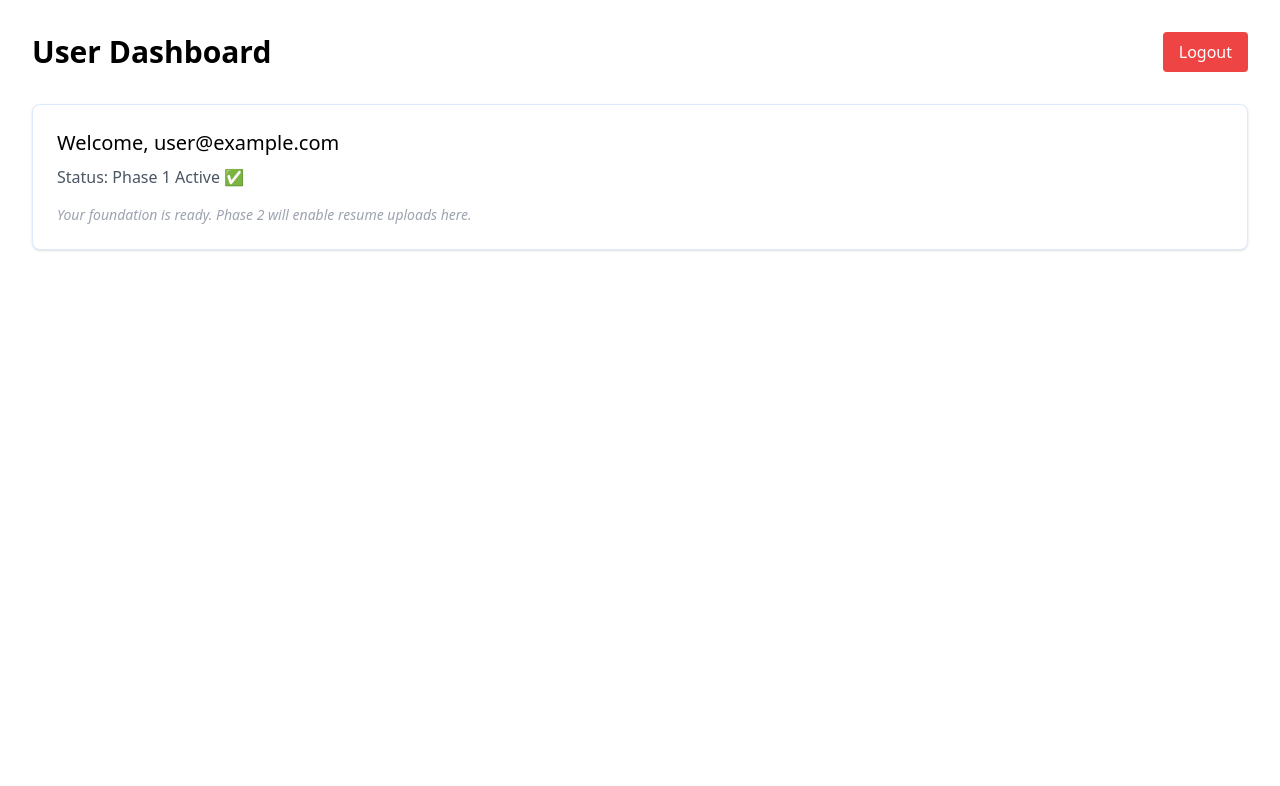
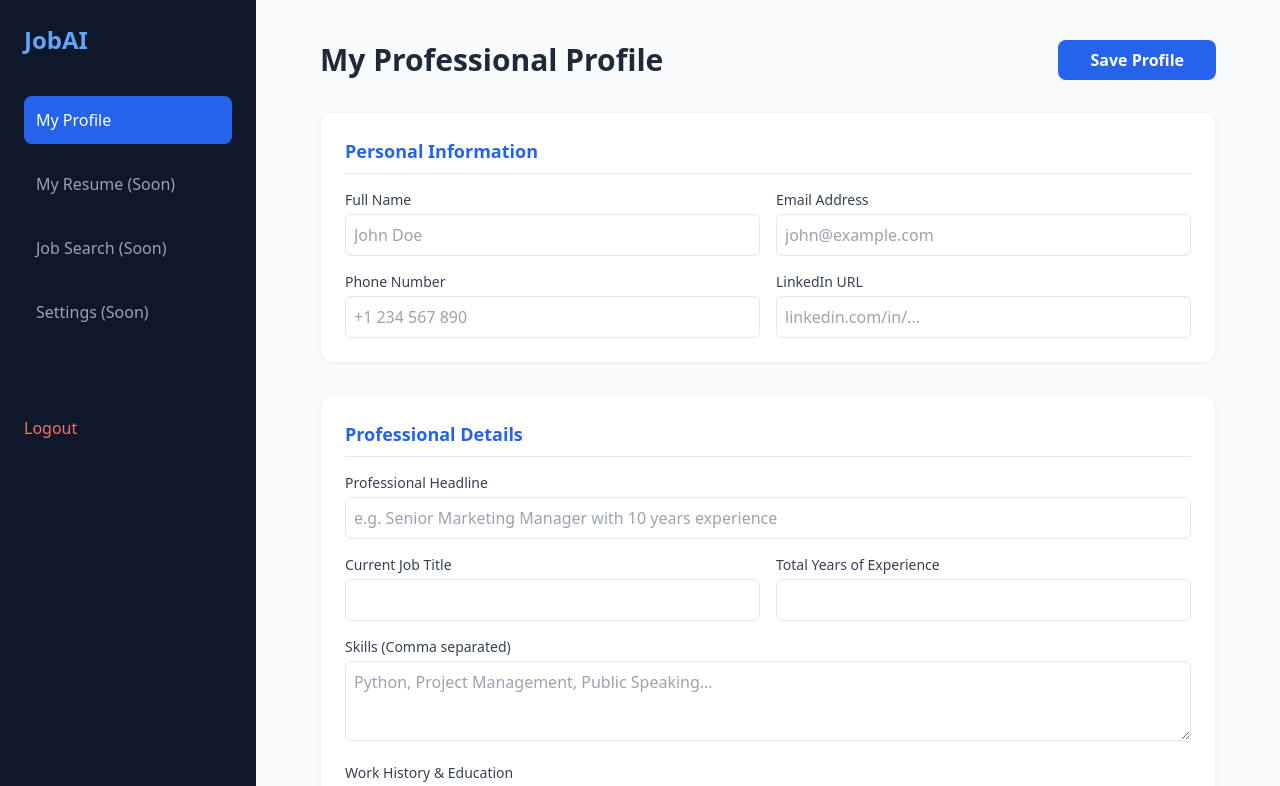
Before and after one commit to 01managementamit-lang/job-ai-assistant, a Next.js app: page /dashboard in a window 1280 px wide. Shown: the top 786 px of the page. Built offline with nearby package versions, Linux system fonts and the light colour scheme; no server answers; the database is empty; sample sign-in values are in the browser's storage.

Commit message:
Update page.js

```diff
--- a/app/dashboard/page.js
+++ b/app/dashboard/page.js
@@ -1,34 +1,141 @@
 "use client";
-import { auth } from '@/lib/firebase';
+import { auth, db } from '@/lib/firebase';
 import { useRouter } from 'next/navigation';
 import { useEffect, useState } from 'react';
 import { onAuthStateChanged, signOut } from 'firebase/auth';
+import { doc, getDoc, setDoc } from 'firebase/firestore';
 
 export default function Dashboard() {
   const [user, setUser] = useState(null);
+  const [loading, setLoading] = useState(true);
+  const [saving, setSaving] = useState(false);
+  const [profile, setProfile] = useState({
+    fullName: '', email: '', phone: '', city: '', state: '', country: '', linkedin: '', portfolio: '',
+    headline: '', yearsExperience: '', currentTitle: '', skills: '', experience: '', education: '',
+    certifications: '', projects: '', achievements: '', languages: ''
+  });
   const router = useRouter();
 
+  // 1. Security Check: Are you logged in?
   useEffect(() => {
-    const unsubscribe = onAuthStateChanged(auth, (user) => {
-      if (user) { setUser(user); }
-      else { router.push('/login'); }
+    const unsubscribe = onAuthStateChanged(auth, async (user) => {
+      if (user) {
+        setUser(user);
+        // 2. Fetch existing profile data from the vault
+        const docRef = doc(db, "profiles", user.uid);
+        const docSnap = await getDoc(docRef);
+        if (docSnap.exists()) {
+          setProfile(docSnap.data());
+        }
+        setLoading(false);
+      } else {
+        router.push('/login');
+      }
     });
     return () => unsubscribe();
-  }, []);
+  }, [router]);
 
-  if (!user) return <div className="p-10">Loading...</div>;
+  // 3. Save to Vault
+  const handleSave = async () => {
+    setSaving(true);
+    try {
+      await setDoc(doc(db, "profiles", user.uid), profile);
+      alert("Profile saved successfully!");
+    } catch (error) {
+      alert("Error saving profile: " + error.message);
+    }
+    setSaving(false);
+  };
+
+  const handleChange = (e) => {
+    setProfile({ ...profile, [e.target.name]: e.target.value });
+  };
+
+  if (loading) return <div className="p-10 text-center">Loading your profile...</div>;
 
   return (
-    <div className="p-8">
-      <div className="flex justify-between items-center mb-8">
-        <h1 className="text-3xl font-bold">User Dashboard</h1>
-        <button onClick={() => signOut(auth)} className="bg-red-500 text-white px-4 py-2 rounded">Logout</button>
+    <div className="flex min-h-screen bg-gray-50">
+      {/* SIDEBAR */}
+      <div className="w-64 bg-slate-900 text-white p-6 hidden md:block">
+        <h2 className="text-2xl font-bold mb-10 text-blue-400">JobAI</h2>
+        <nav className="space-y-4">
+          <div className="bg-blue-600 p-3 rounded-lg cursor-pointer">My Profile</div>
+          <div className="p-3 text-gray-400 cursor-not-allowed">My Resume (Soon)</div>
+          <div className="p-3 text-gray-400 cursor-not-allowed">Job Search (Soon)</div>
+          <div className="p-3 text-gray-400 cursor-not-allowed">Settings (Soon)</div>
+        </nav>
+        <button onClick={() => signOut(auth)} className="mt-20 text-red-400 hover:text-red-300">Logout</button>
       </div>
-      <div className="bg-white p-6 shadow rounded-lg border border-blue-100">
-        <h2 className="text-xl mb-2">Welcome, {user.email}</h2>
-        <p className="text-gray-600 font-medium">Status: Phase 1 Active ✅</p>
-        <p className="mt-4 text-sm text-gray-400 italic">Your foundation is ready. Phase 2 will enable resume uploads here.</p>
-      </div>
+
+      {/* MAIN CONTENT */}
+      <main className="flex-1 p-4 md:p-10 overflow-y-auto">
+        <div className="max-w-4xl mx-auto">
+          <header className="flex justify-between items-center mb-8">
+            <h1 className="text-3xl font-bold text-gray-800">My Professional Profile</h1>
+            <button
+              onClick={handleSave}
+              disabled={saving}
+              className="bg-blue-600 text-white px-8 py-2 rounded-lg font-bold hover:bg-blue-700 disabled:bg-gray-400"
+            >
+              {saving ? "Saving..." : "Save Profile"}
+            </button>
+          </header>
+
+          <div className="space-y-8">
+            {/* PERSONAL INFORMATION */}
+            <section className="bg-white p-6 rounded-xl shadow-sm border border-gray-100">
+              <h3 className="text-lg font-semibold mb-4 text-blue-600 border-b pb-2">Personal Information</h3>
+              <div className="grid grid-cols-1 md:grid-cols-2 gap-4">
+                <div>
+                  <label className="block text-sm font-medium text-gray-700">Full Name</label>
+                  <input name="fullName" value={profile.fullName} onChange={handleChange} className="w-full mt-1 p-2 border rounded-md" placeholder="John Doe" />
+                </div>
+                <div>
+                  <label className="block text-sm font-medium text-gray-700">Email Address</label>
+                  <input name="email" value={profile.email} onChange={handleChange} className="w-full mt-1 p-2 border rounded-md" placeholder="john@example.com" />
+                </div>
+                <div>
+                  <label className="block text-sm font-medium text-gray-700">Phone Number</label>
+                  <input name="phone" value={profile.phone} onChange={handleChange} className="w-full mt-1 p-2 border rounded-md" placeholder="+1 234 567 890" />
+                </div>
+                <div>
+                  <label className="block text-sm font-medium text-gray-700">LinkedIn URL</label>
+                  <input name="linkedin" value={profile.linkedin} onChange={handleChange} className="w-full mt-1 p-2 border rounded-md" placeholder="linkedin.com/in/..." />
+                </div>
+              </div>
+            </section>
+
+            {/* PROFESSIONAL INFORMATION */}
+            <section className="bg-white p-6 rounded-xl shadow-sm border border-gray-100">
+              <h3 className="text-lg font-semibold mb-4 text-blue-600 border-b pb-2">Professional Details</h3>
+              <div className="space-y-4">
+                <div>
+                  <label className="block text-sm font-medium text-gray-700">Professional Headline</label>
+                  <input name="headline" value={profile.headline} onChange={handleChange} className="w-full mt-1 p-2 border rounded-md" placeholder="e.g. Senior Marketing Manager with 10 years experience" />
+                </div>
+                <div className="grid grid-cols-1 md:grid-cols-2 gap-4">
+                  <div>
+                    <label className="block text-sm font-medium text-gray-700">Current Job Title</label>
+                    <input name="currentTitle" value={profile.currentTitle} onChange={handleChange} className="w-full mt-1 p-2 border rounded-md" />
+                  </div>
+                  <div>
+                    <label className="block text-sm font-medium text-gray-700">Total Years of Experience</label>
+                    <input name="yearsExperience" value={profile.yearsExperience} onChange={handleChange} className="w-full mt-1 p-2 border rounded-md" />
+                  </div>
+                </div>
+                <div>
+                  <label className="block text-sm font-medium text-gray-700">Skills (Comma separated)</label>
+                  <textarea name="skills" value={profile.skills} onChange={handleChange} className="w-full mt-1 p-2 border rounded-md h-20" placeholder="Python, Project Management, Public Speaking..." />
+                </div>
+                <div>
+                  <label className="block text-sm font-medium text-gray-700">Work History & Education</label>
+                  <textarea name="experience" value={profile.experience} onChange={handleChange} className="w-full mt-1 p-2 border rounded-md h-32" placeholder="List your previous roles and education here..." />
+                </div>
+              </div>
+            </section>
+          </div>
+        </div>
+      </main>
     </div>
   );
 }
```
